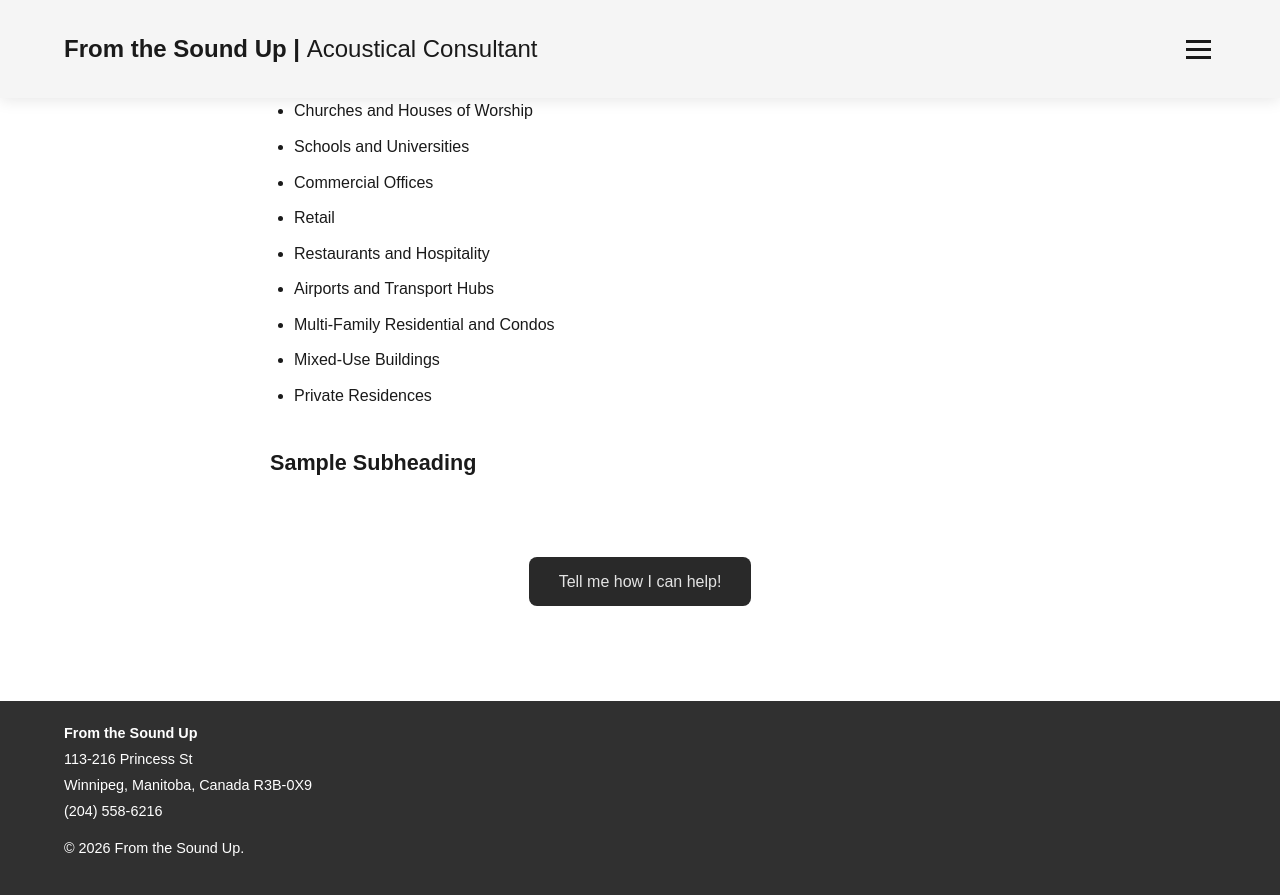
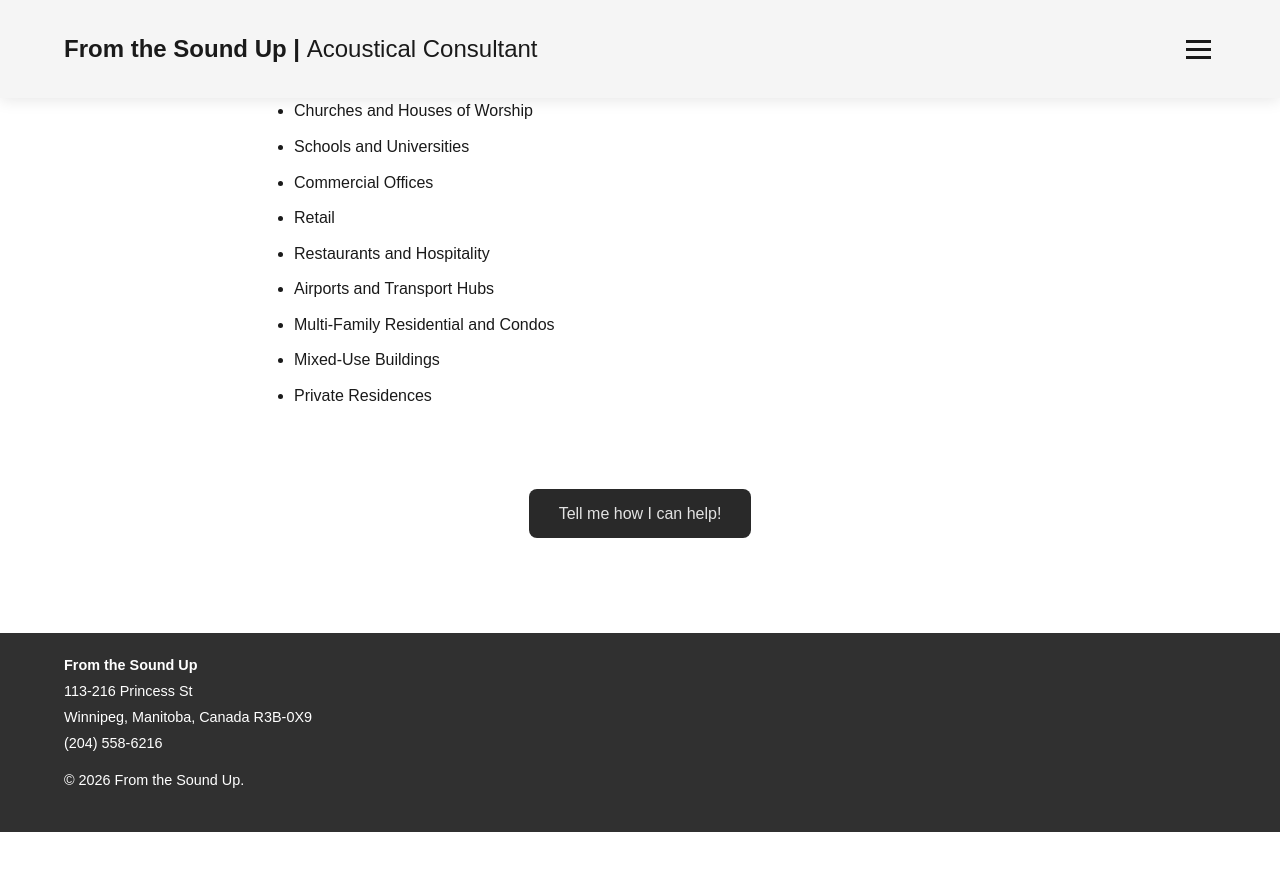
Before and after one commit to woa100/acousticswebsite, a Jekyll site: the page services-newbuild/index.html, which Jekyll copies as it is, in a window 1280 px wide and 900 px high, scrolled down 2298 px. Shown: the top 895 px of the window. Built offline with Jekyll 4.4.1, drawn with Linux system fonts in a browser that asks for light colours; after the commit the page ends 3130 px from its top, so only the background shows below that.

Commit message:
Update index.html

```diff
--- a/services-newbuild/index.html
+++ b/services-newbuild/index.html
@@ -102,11 +102,6 @@
                     </ul>
 </p>
 
-
-                <h3 id="sample-subheading">Sample Subheading</h3>
-
-
-
                 <!-- CTA -->
                 <div class="post-cta">
                     <a href="/#get-started" class="btn">Tell me how I can help!</a>
```
